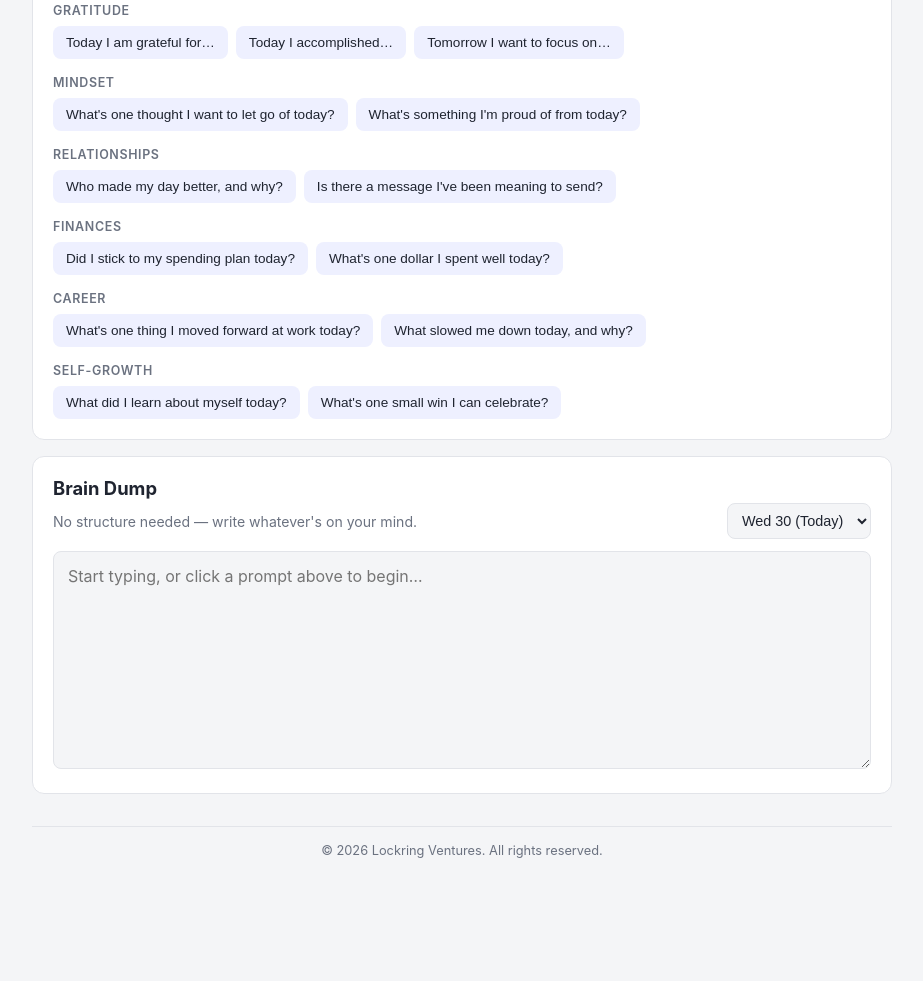
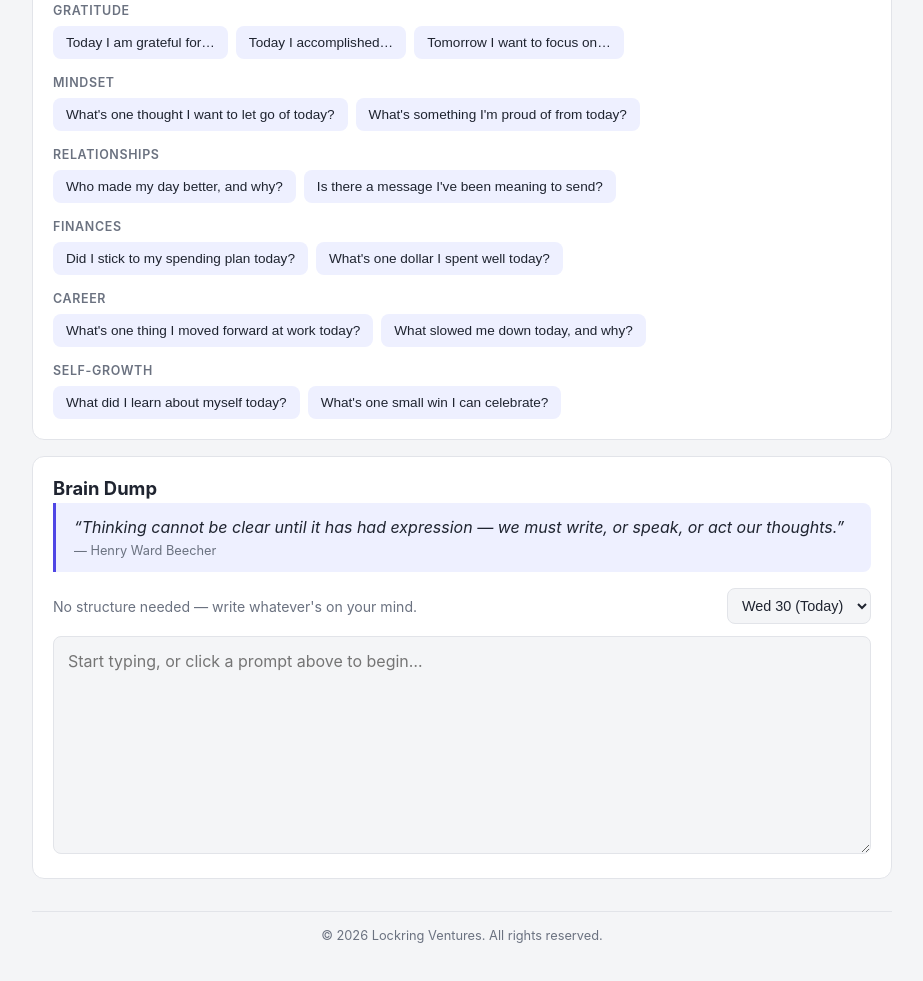
Before and after one commit to sgichu/sgichu, a plain HTML site: page monthly-task-planner/index.html in a window 1280 px wide. Shown: the part 1179-2160 px from the top of the page, without its empty margins (178-1101 px from the left). Before the commit the page ends 2101 px from the top, so only its background shows below. Drawn offline with Linux system fonts and the light colour scheme.

Commit message:
Add Henry Ward Beecher quote above Brain Dump
A reminder that capturing thoughts through writing has real value
toward working through goals, not just an afterthought.

Co-Authored-By: Claude Sonnet 5 <noreply@anthropic.com>
Claude-Session: https://claude.ai/code/session_01LS5icKvShL8Xmc8bVGWC1w

```diff
--- a/monthly-task-planner/index.html
+++ b/monthly-task-planner/index.html
@@ -83,6 +83,10 @@
 
     <section class="card">
       <h2 class="section-heading">Brain Dump</h2>
+      <blockquote class="quote-callout">
+        <p>&ldquo;Thinking cannot be clear until it has had expression &mdash; we must write, or speak, or act our thoughts.&rdquo;</p>
+        <cite>&mdash; Henry Ward Beecher</cite>
+      </blockquote>
       <div class="journal-header">
         <p class="section-hint" style="margin:0">No structure needed — write whatever's on your mind.</p>
         <select id="journal-date"></select>
--- a/monthly-task-planner/style.css
+++ b/monthly-task-planner/style.css
@@ -96,6 +96,27 @@
 
 .theme-swatch.active {
   box-shadow: 0 0 0 2px var(--card-bg), 0 0 0 4px var(--swatch-color);
+}
+
+.quote-callout {
+  margin: 0 0 16px;
+  padding: 14px 18px;
+  border-left: 3px solid var(--accent);
+  background: var(--accent-light);
+  border-radius: 0 8px 8px 0;
+}
+
+.quote-callout p {
+  margin: 0 0 6px;
+  font-style: italic;
+  color: var(--text);
+}
+
+.quote-callout cite {
+  display: block;
+  font-style: normal;
+  font-size: 0.8rem;
+  color: var(--muted);
 }
 
 .app-footer {
```
